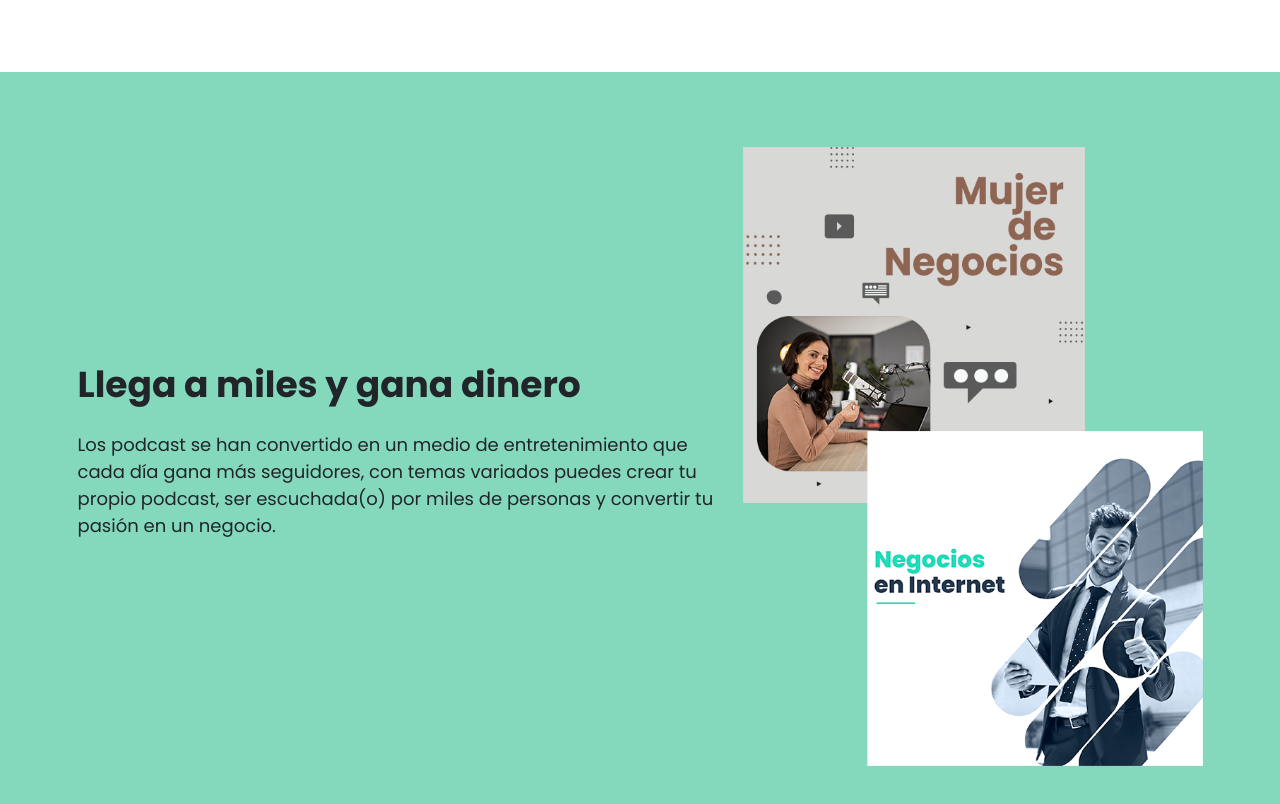
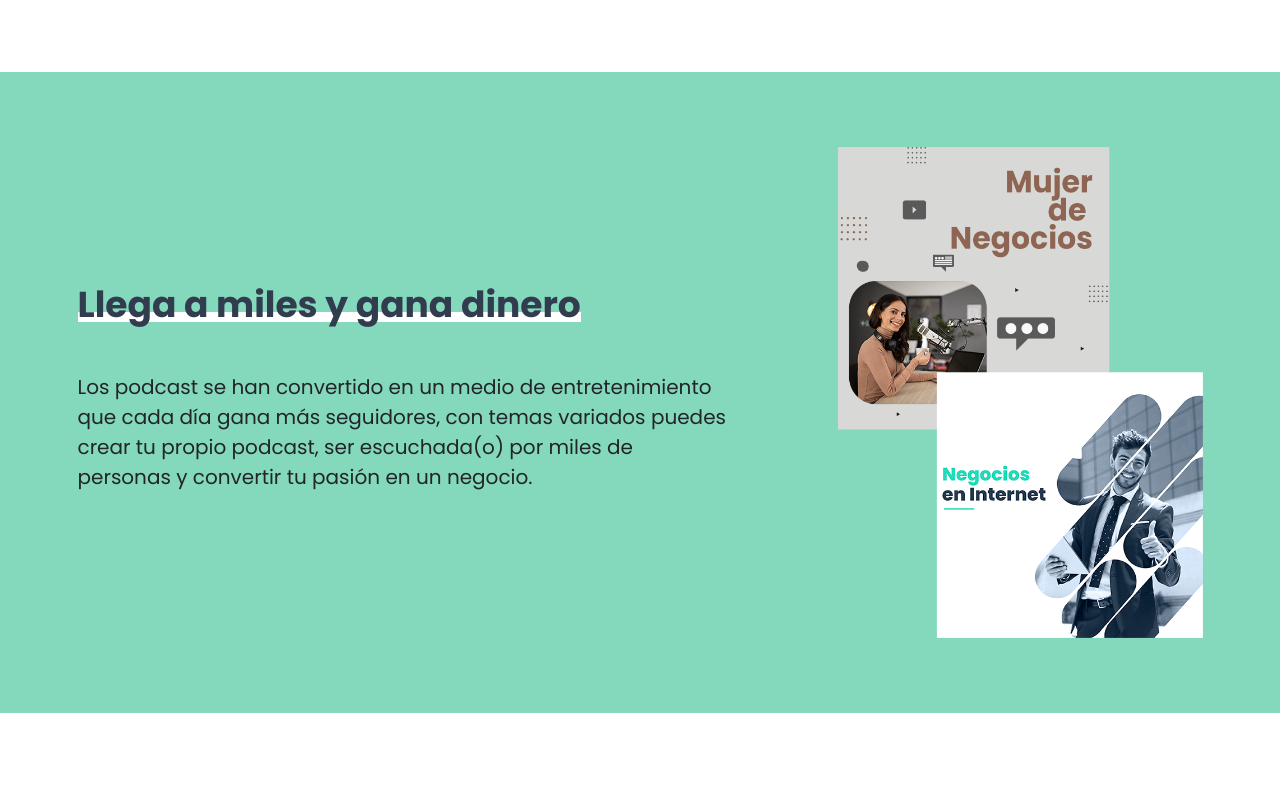
Before and after one commit to Naibaf93/PodcastFM-Bootstrap, a website: page index.html in a window 1280 px wide. Shown: the part 1251-2055 px from the top of the page. After the commit the page ends 1964 px from the top, so only its background shows below. Drawn offline with Linux system fonts and the light colour scheme.

Commit message:
css secciond e beneficios

```diff
--- a/index.html
+++ b/index.html
@@ -40,10 +40,10 @@
             <div class="row align-items-center">
                 <div class="col-md-7">
                     <h2>Llega a miles y gana dinero</h2>
-                    <p>Los podcast se han convertido en un medio de entretenimiento que cada día gana más seguidores, con temas variados puedes crear tu propio podcast, ser escuchada(o) por miles de personas y convertir tu pasión en un negocio.</p>
+                    <p class="mt-2">Los podcast se han convertido en un medio de entretenimiento que cada día gana más seguidores, con temas variados puedes crear tu propio podcast, ser escuchada(o) por miles de personas y convertir tu pasión en un negocio.</p>
                 </div>
-                <div class="col-md-5">
-                    <img src="build/img/podcast_cover.png" alt="imagenes podcast" class="img-fluid">
+                <div class="col-md-4 offset-md-1">
+                    <img src="build/img/podcast_cover.png" alt="imagenes podcast" class="img-fluid imagen">
                 </div>
             </div>
         </div>
--- a/src/scss/_custom.scss
+++ b/src/scss/_custom.scss
@@ -11,7 +11,7 @@ $headings-font-family: 'Poppins', sans-serif;
 $headings-font-weight: 700;
 $font-family-sans-serif: 'Poppins', sans-serif;
 $font-size-root: 62.5%;
-$font-size-base: 1.8rem;
+$font-size-base: 2rem;
 $h1-font-size: 4.5rem;
 $h2-font-size: 3.6rem;
 
--- /dev/null
+++ b/src/scss/ui/_beneficios.scss
@@ -0,0 +1,18 @@
+@use '../custom' as *;
+@use 'utilidades/mixins' as m;
+
+.beneficios {
+    h2 {
+        @include m.headingBorder($secondary, $white);
+    }
+
+    .imagen {
+
+        @include media-breakpoint-up(md) {
+            transition: transform .3s ease;
+            &:hover {
+                transform: rotate(8deg) scale(1.1);
+            }
+        }
+    }
+}
--- a/src/scss/ui/_index.scss
+++ b/src/scss/ui/_index.scss
@@ -1,2 +1,3 @@
 @forward 'header';
 @forward 'crea';
+@forward 'beneficios';
```
Also changed, not shown: build/css/app.css.
